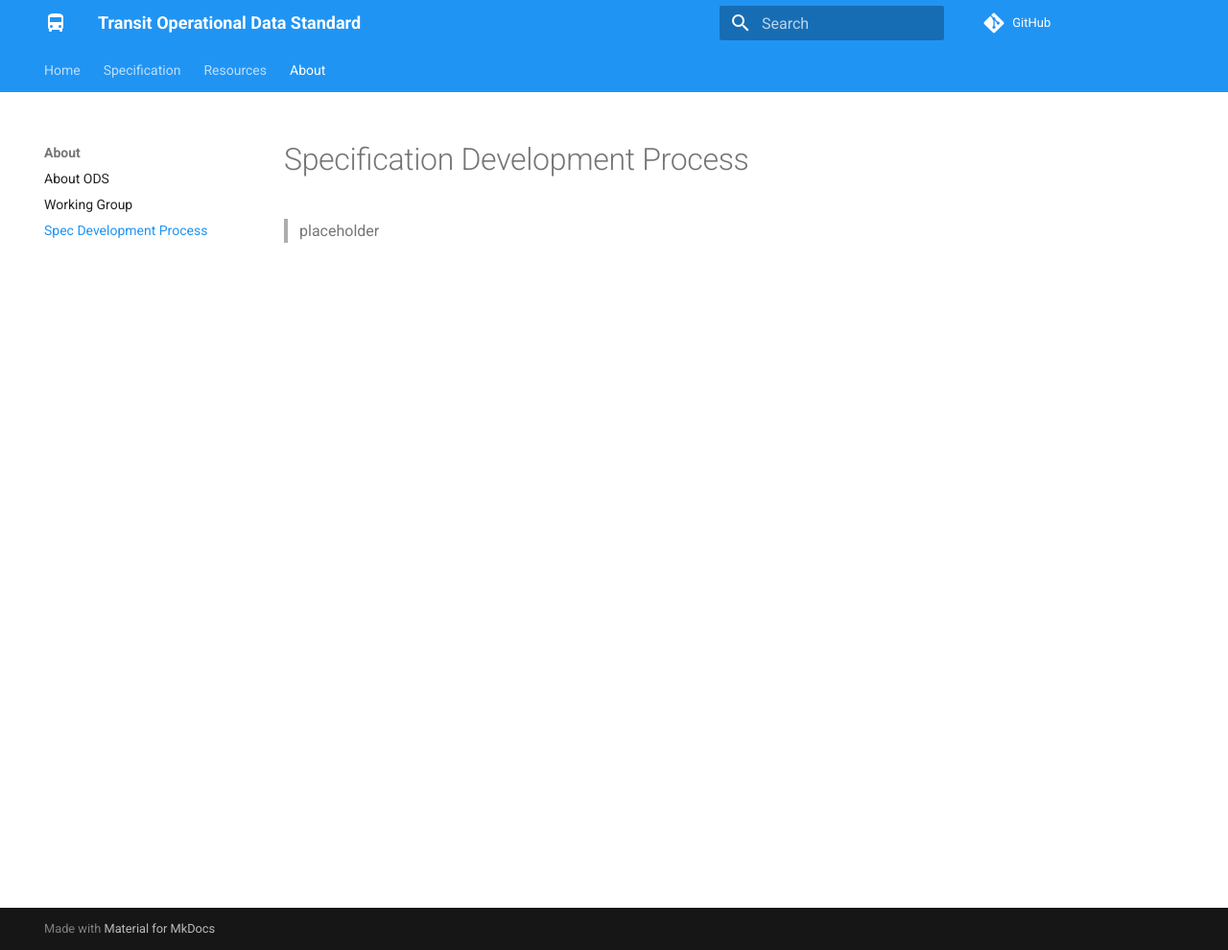
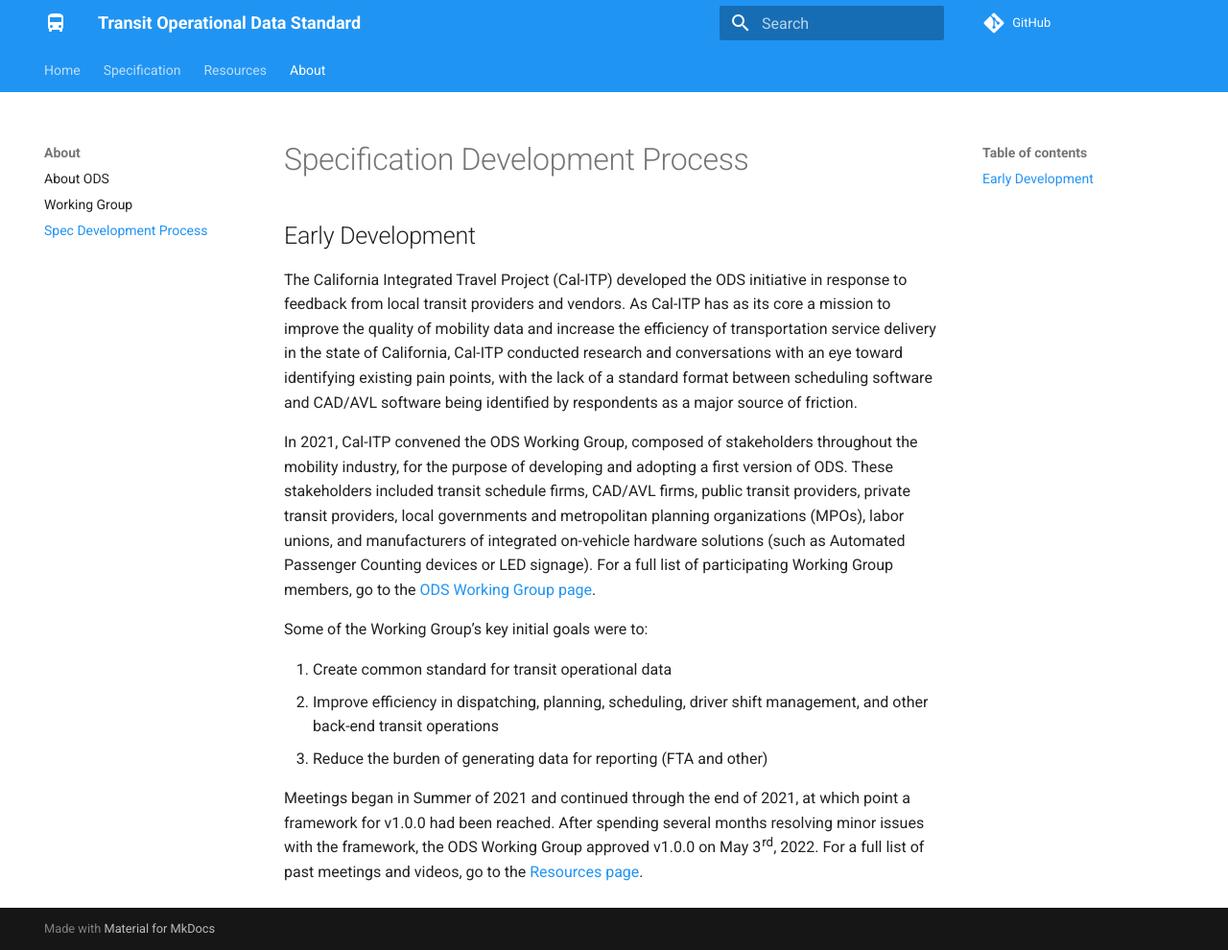
Before and after one commit to cal-itp/operational-data-standard, an MkDocs documentation site: the page built from docs/about/spec-development.md, in a window 1280 px wide and 990 px high. Shown: the whole window at 96% size. Built offline with MkDocs 1.6.1 and Material for MkDocs 9.7.7, drawn with Linux system fonts in a browser that asks for light colours; nearby versions of some CDN libraries; comment, search, counter and statistics services are not loaded.

Commit message:
add early spec development process

```diff
--- a/docs/about/spec-development.md
+++ b/docs/about/spec-development.md
@@ -1,3 +1,15 @@
 # Specification Development Process
 
-> placeholder
+## Early Development
+
+The California Integrated Travel Project (Cal-ITP) developed the ODS initiative in response to feedback from local transit providers and vendors. As Cal-ITP has as its core a mission to improve the quality of mobility data and increase the efficiency of transportation service delivery in the state of California, Cal-ITP conducted research and conversations with an eye toward identifying existing pain points, with the lack of a standard format between scheduling software and CAD/AVL software being identified by respondents as a major source of friction.
+
+In 2021, Cal-ITP convened the ODS Working Group, composed of stakeholders throughout the mobility industry, for the purpose of developing and adopting a first version of ODS. These stakeholders included transit schedule firms, CAD/AVL firms, public transit providers, private transit providers, local governments and metropolitan planning organizations (MPOs), labor unions, and manufacturers of integrated on-vehicle hardware solutions (such as Automated Passenger Counting devices or LED signage). For a full list of participating Working Group members, go to the [ODS Working Group page](./working-group.md).
+
+Some of the Working Group's key initial goals were to:
+
+1. Create common standard for transit operational data
+2. Improve efficiency in dispatching, planning, scheduling, driver shift management, and other back-end transit operations
+3. Reduce the burden of generating data for reporting (FTA and other)
+
+Meetings began in Summer of 2021 and continued through the end of 2021, at which point a framework for v1.0.0 had been reached. After spending several months resolving minor issues with the framework, the ODS Working Group approved v1.0.0 on May 3rd, 2022. For a full list of past meetings and videos, go to the [Resources page](../resources/index.md#past-meetings).
```
